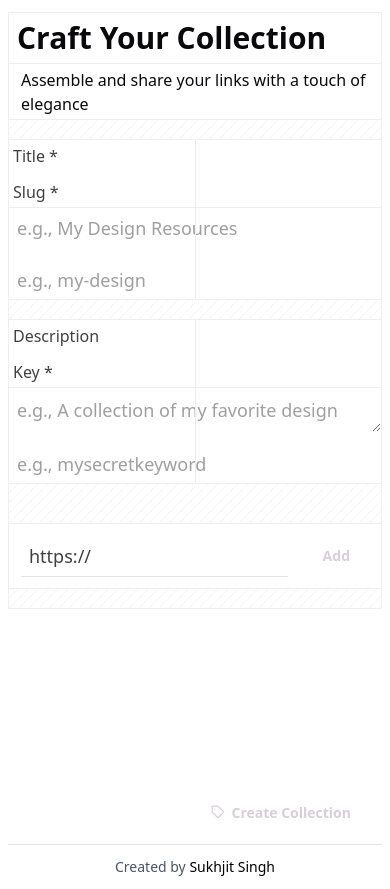
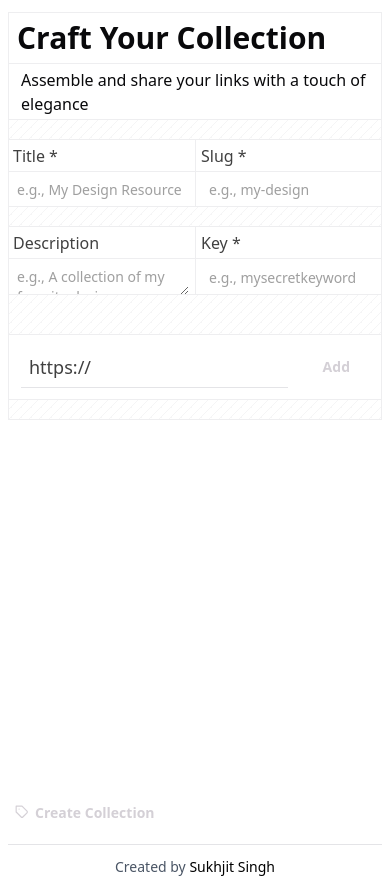
Before and after one commit to the-sukhsingh/url-list, a Next.js app: page /build in a window 390 px wide. Built offline with nearby package versions, Linux system fonts and the light colour scheme; a web font is replaced by a local one.

Commit message:
feat: add delete functionality to EditPage and improve layout consistency in BuildPage

```diff
--- a/src/app/(app)/[id]/edit/page.tsx
+++ b/src/app/(app)/[id]/edit/page.tsx
@@ -2,9 +2,9 @@
 import React, { useEffect, useState } from 'react'
 import { motion } from "framer-motion"
 import { useParams, useRouter } from 'next/navigation'
-import { FiTag } from 'react-icons/fi'
+import { FiTag, FiTrash, FiTrash2 } from 'react-icons/fi'
 import { Viewer } from '@/components/Viewer'
-import { CircleCheckIcon, CircleXIcon, LoaderPinwheelIcon, X } from 'lucide-react'
+import { LoaderPinwheelIcon, X } from 'lucide-react'
 
 import Authorization from '@/components/Authorization'
 import { useDebounceCallback } from 'usehooks-ts'
@@ -109,6 +109,27 @@ const EditPage = () => {
             console.error('Authorization error:', error);
         } finally {
             setIsCheckingAuth(false);
+        }
+    };
+
+    const handleDelete = async () => {
+        if (confirm("Are you sure you want to delete this collection?")) {
+            try {
+                const response = await fetch(`/api/links`, {
+                    method: 'DELETE',
+                    body: JSON.stringify({ keyWord: authKey, slug: id }),
+                });
+
+                if (response.ok) {
+                    router.push('/build');
+                } else {
+                    const errorData = await response.json();
+                    setSubmitError(errorData.message || 'Failed to delete collection');
+                }
+            } catch (error) {
+                setSubmitError('Failed to delete collection. Please try again.');
+                console.error('Delete error:', error);
+            }
         }
     };
 
@@ -236,7 +257,7 @@ const EditPage = () => {
             <div className='screen-line-after bg-[repeating-linear-gradient(315deg,var(--pattern-foreground)_0,var(--pattern-foreground)_1px,transparent_0,transparent_50%)] bg-size-[10px_10px] [--pattern-foreground:var(--color-edge)]/56 max-w-4xl w-full mx-auto text-center h-5 border-x border-edge'>
             </div>
             {/* Title and Slug */}
-            <div className='border-x screen-line-after border-edge p-1 min-h-full max-w-4xl w-full grid grid-cols-1 md:grid-cols-2 gap-3 relative overflow-hidden'>
+            <div className='border-x screen-line-after border-edge p-1 min-h-full max-w-4xl w-full grid grid-cols-2 gap-3 relative overflow-hidden'>
                 <div className='h-full col-span-1 flex text-neutral-700 dark:text-neutral-50'>
                     <label htmlFor="title">Title *</label>
                 </div>
@@ -245,10 +266,10 @@ const EditPage = () => {
                     <label htmlFor="slug">Slug *</label>
                 </div>
             </div>
-            <div className='border-x screen-line-after border-edge min-h-full max-w-4xl w-full grid grid-cols-1 md:grid-cols-2 gap-3 relative'>
+            <div className='border-x screen-line-after border-edge min-h-full max-w-4xl w-full grid grid-cols-2 gap-3 relative'>
                 <div className='h-full col-span-1  flex text-lg text-neutral-700 dark:text-neutral-50'>
                     <input type="text" id='title' name='title' value={createForm.title} onChange={handleChange} placeholder="e.g., My Design Resources" required
-                        className='w-full h-full p-2 focus:outline-none'
+                        className='w-full h-full p-2 focus:outline-none text-sm md:text-base'
                     />
                 </div>
                 <div className='h-full w-px bg-edge absolute left-0 right-0 mx-auto'></div>
@@ -262,7 +283,7 @@ const EditPage = () => {
             </div>
 
             {/* Description and Keyword */}
-            <div className='border-x screen-line-after border-edge p-1 min-h-full max-w-4xl w-full grid grid-cols-1 md:grid-cols-2 gap-3 relative overflow-hidden'>
+            <div className='border-x screen-line-after border-edge p-1 min-h-full max-w-4xl w-full grid grid-cols-2 gap-3 relative overflow-hidden'>
                 <div className='h-full col-span-1 flex text-neutral-700 dark:text-neutral-50'>
                     <label htmlFor="description">Description</label>
                 </div>
@@ -271,18 +292,18 @@ const EditPage = () => {
                     <label htmlFor="keyword">Key *</label>
                 </div>
             </div>
-            <div className='border-x screen-line-after border-edge min-h-full max-w-4xl w-full grid grid-cols-1 md:grid-cols-2 gap-3 relative'>
+            <div className='border-x screen-line-after border-edge min-h-full max-w-4xl w-full grid grid-cols-2 gap-3 relative'>
                 <div className='h-full col-span-1  flex text-lg text-neutral-700 dark:text-neutral-50'>
                     <textarea
                         rows={1}
                         id='description' value={createForm.description} name='description' onChange={handleChange} placeholder="e.g., A collection of my favorite design resources" required
-                        className='w-full h-full p-2 focus:outline-none'
+                        className='w-full h-full p-2 focus:outline-none text-sm md:text-base'
                     />
                 </div>
                 <div className='h-full w-px bg-edge absolute left-0 right-0 mx-auto'></div>
                 <div className='h-full col-span-1 flex text-lg text-neutral-700 dark:text-neutral-50'>
                     <input type="password" id='keyword' minLength={5} maxLength={12} value={createForm.keyWord} name='keyWord' onChange={handleChange} placeholder="e.g., mysecretkeyword" required
-                        className='w-full h-full p-2 focus:outline-none'
+                        className='w-full h-full p-2 focus:outline-none text-sm md:text-base'
                     />
                 </div>
             </div>
@@ -330,7 +351,7 @@ const EditPage = () => {
                             type="button"
                             whileHover={{ scale: 1.1, rotate: 5 }} whileTap={{ scale: 0.9 }}
                             onClick={() => handleRemoveLink(index)}
-                            className="opacity-0 group-hover:opacity-100 cursor-pointer p-3 absolute -top-2 -right-10 rounded-lg disabled:opacity-50 disabled:cursor-not-allowed transition-opacity"
+                            className="md:opacity-0 md:group-hover:opacity-100 cursor-pointer p-3 absolute top-2 right-2 md:-top-2 md:-right-10 rounded-lg disabled:opacity-50 disabled:cursor-not-allowed transition-opacity"
                             aria-label="Remove link"
                         >
                             <X size={25} />
@@ -338,7 +359,8 @@ const EditPage = () => {
                     </div>
                 ))
             }
-            <div className="absolute bottom-3 right-3 w-full flex justify-end">
+            <div className='h-16'></div>
+            <div className="absolute bottom-3 md:right-3 w-full flex justify-center md:justify-end gap-2">
                 {submitError && (
                     <div className="fixed top-4 left-1/2 transform -translate-x-1/2 bg-red-500 text-white px-4 py-2 rounded-md z-50">
                         {submitError}
@@ -347,7 +369,15 @@ const EditPage = () => {
                 <motion.button
                     whileHover={{ scale: 1.02 }} whileTap={{ scale: 0.98 }}
                     type="submit"
-                    className='btn btn-ghost rounded-lg'
+                    className='btn btn-error text-foreground rounded-lg'
+                    onClick={handleDelete}
+                >
+                    <FiTrash2 size={25} /> Delete Collection
+                </motion.button>
+                <motion.button
+                    whileHover={{ scale: 1.02 }} whileTap={{ scale: 0.98 }}
+                    type="submit"
+                    className='btn rounded-lg'
                     onClick={handleUpdateCollection}
                     disabled={isSubmitting || !createForm.keyWord || !createForm.title || !createForm.slug || !createForm.urls.length}
                 >
@@ -360,7 +390,7 @@ const EditPage = () => {
             </div>
 
         </div>
-        <Footer showBuild={true} />
+        <Footer showBuild={false} />
     </>
     )
 }
--- a/src/app/(app)/build/page.tsx
+++ b/src/app/(app)/build/page.tsx
@@ -184,7 +184,7 @@ const BuildPage = () => {
       <div className='screen-line-after bg-[repeating-linear-gradient(315deg,var(--pattern-foreground)_0,var(--pattern-foreground)_1px,transparent_0,transparent_50%)] bg-size-[10px_10px] [--pattern-foreground:var(--color-edge)]/56 max-w-4xl w-full mx-auto text-center h-5 border-x border-edge'>
       </div>
       {/* Title and Slug */}
-      <div className='border-x screen-line-after border-edge p-1 min-h-full max-w-4xl w-full grid grid-cols-1 md:grid-cols-2 gap-3 relative overflow-hidden'>
+      <div className='border-x screen-line-after border-edge p-1 min-h-full max-w-4xl w-full grid grid-cols-2 gap-3 relative overflow-hidden'>
         <div className='h-full col-span-1 flex text-neutral-700 dark:text-neutral-50'>
           <label htmlFor="title">Title *</label>
         </div>
@@ -193,10 +193,10 @@ const BuildPage = () => {
           <label htmlFor="slug">Slug *</label>
         </div>
       </div>
-      <div className='border-x screen-line-after border-edge min-h-full max-w-4xl w-full grid grid-cols-1 md:grid-cols-2 gap-3 relative'>
-        <div className='h-full col-span-1  flex text-lg text-neutral-700 dark:text-neutral-50'>
+      <div className='border-x screen-line-after border-edge min-h-full max-w-4xl w-full grid grid-cols-2 gap-3 relative'>
+        <div className='h-full col-span-1 flex text-lg text-neutral-700 dark:text-neutral-50'>
           <input type="text" id='title' name='title' value={createForm.title} onChange={handleChange} placeholder="e.g., My Design Resources" required
-            className='w-full h-full p-2 focus:outline-none'
+            className='w-full h-full p-2 focus:outline-none text-sm md:text-base'
           />
         </div>
         <div className='h-full w-px bg-edge absolute left-0 right-0 mx-auto'></div>
@@ -206,7 +206,7 @@ const BuildPage = () => {
             setCreateForm(prev => ({ ...prev, slug: e.target.value.toLowerCase().replace(/[^a-z0-9-_]/g, '') }))
             debouncedSlugCheck(e.target.value)
           }}  placeholder="e.g., my-design" required
-            className='w-full h-full p-2 focus:outline-none'
+            className='w-full h-full p-2 focus:outline-none text-sm md:text-base'
           />
           {createForm.slug && (
 
@@ -229,7 +229,7 @@ const BuildPage = () => {
       </div>
 
       {/* Description and Keyword */}
-      <div className='border-x screen-line-after border-edge p-1 min-h-full max-w-4xl w-full grid grid-cols-1 md:grid-cols-2 gap-3 relative overflow-hidden'>
+      <div className='border-x screen-line-after border-edge p-1 min-h-full max-w-4xl w-full grid grid-cols-2 gap-3 relative overflow-hidden'>
         <div className='h-full col-span-1 flex text-neutral-700 dark:text-neutral-50'>
           <label htmlFor="description">Description</label>
         </div>
@@ -238,18 +238,18 @@ const BuildPage = () => {
           <label htmlFor="keyword">Key *</label>
         </div>
       </div>
-      <div className='border-x screen-line-after border-edge min-h-full max-w-4xl w-full grid grid-cols-1 md:grid-cols-2 gap-3 relative'>
+      <div className='border-x screen-line-after border-edge min-h-full max-w-4xl w-full grid grid-cols-2 gap-3 relative'>
         <div className='h-full col-span-1  flex text-lg text-neutral-700 dark:text-neutral-50'>
           <textarea
             rows={1}
             id='description' value={createForm.description} name='description' onChange={handleChange} placeholder="e.g., A collection of my favorite design resources" required
-            className='w-full h-full p-2 focus:outline-none'
+            className='w-full h-full p-2 focus:outline-none text-sm md:text-base'
           />
         </div>
         <div className='h-full w-px bg-edge absolute left-0 right-0 mx-auto'></div>
         <div className='h-full col-span-1 flex text-lg text-neutral-700 dark:text-neutral-50'>
           <input type="password" id='keyword' minLength={5} maxLength={12} value={createForm.keyWord} name='keyWord' onChange={handleChange} placeholder="e.g., mysecretkeyword" required
-            className='w-full h-full p-2 focus:outline-none'
+            className='w-full h-full p-2 focus:outline-none text-sm md:text-base'
           />
         </div>
       </div>
--- a/src/app/layout.tsx
+++ b/src/app/layout.tsx
@@ -34,7 +34,7 @@ export const metadata: Metadata = {
     title: "URL List - Share Multiple Links with One Short URL",
     description: "URL List helps you share multiple links with one easy-to-remember URL. Create custom slugs for your collection of links.",
     images: ["/og-image.png"],
-    creator: "@thesukhjitbajwa",
+    creator: "@thesukhjitbajwa"
   },
 
 };
```
